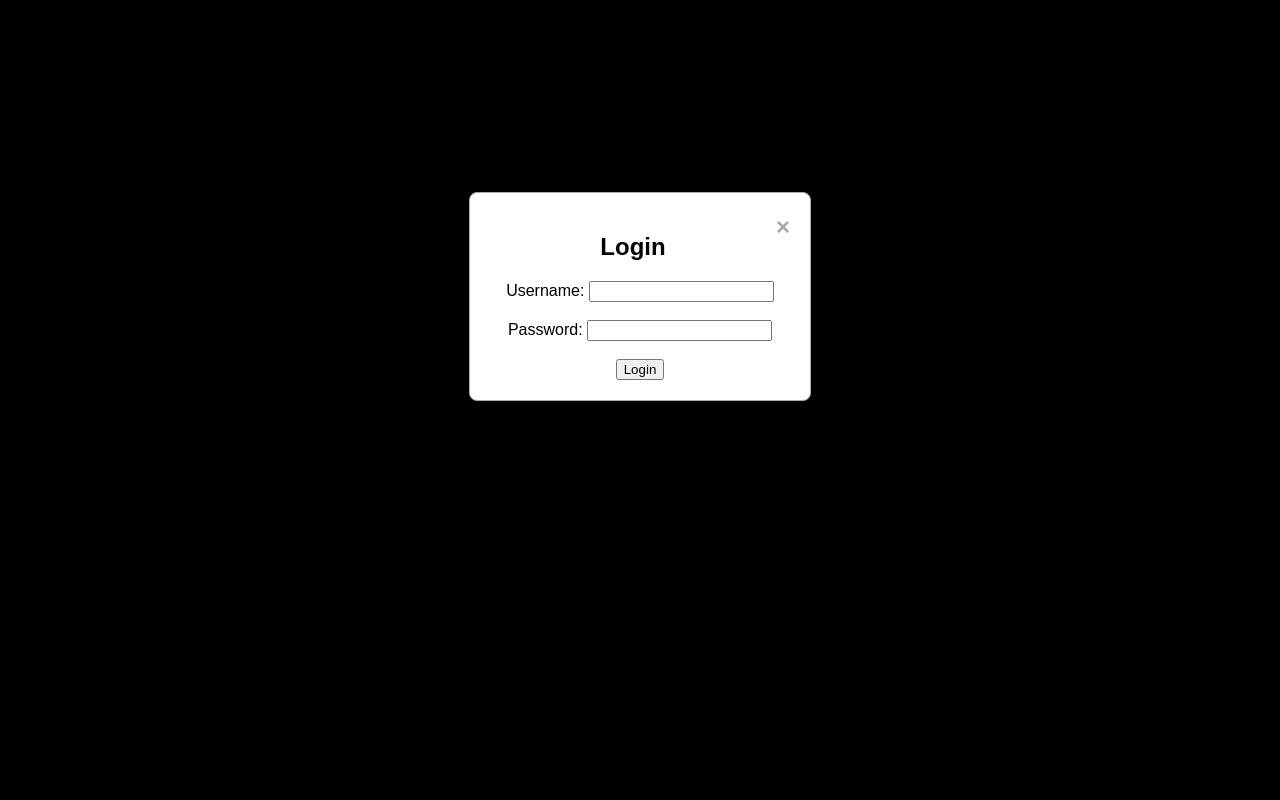
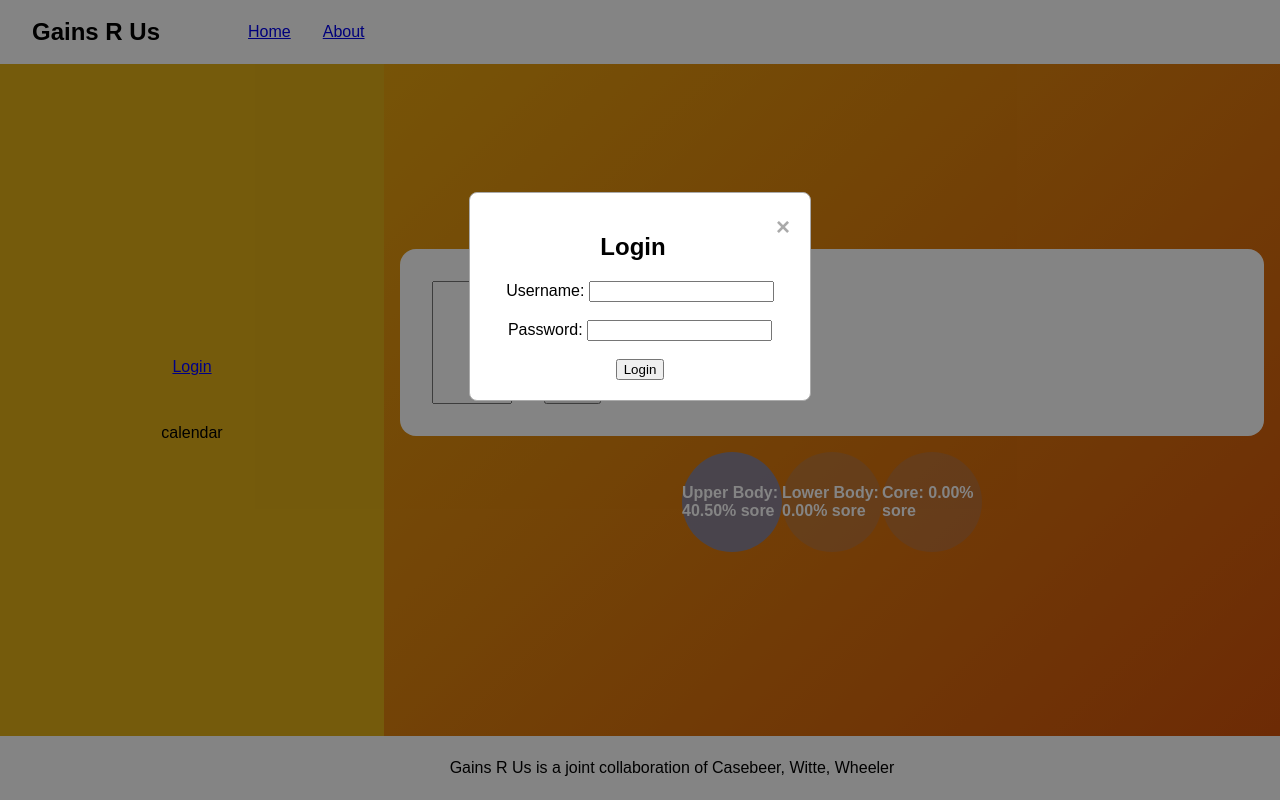
Before and after one commit to MasonCasebeer/gains-r-us, a plain HTML site: page nginx/index.html in a window 1280 px wide. Both pictures are taken after a click on the element "Login". Drawn offline with Linux system fonts and the light colour scheme.

Commit message:
Color fixed

```diff
--- a/nginx/index.css
+++ b/nginx/index.css
@@ -129,7 +129,7 @@ body{
     width: 100%;
     height: 100%;
     overflow: auto;
-    background-color: #000000;
+    background-color: #0000007b;
 }
 
 .modal-content {
```
